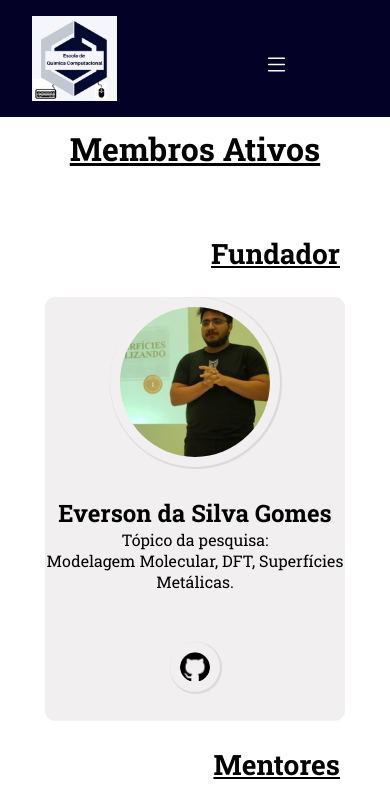
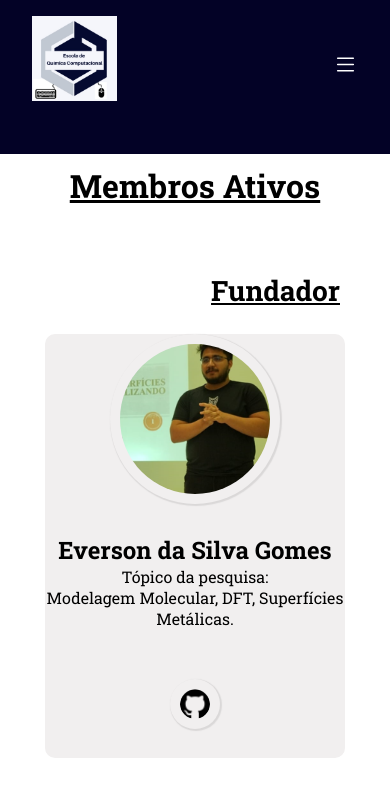
Before and after one commit to escola-quimica/Projeto-Quimica, a React (Vite) app: page /membros in a window 390 px wide. Shown: the top 790 px of the page. Built offline with nearby package versions, Linux system fonts and the light colour scheme.

Commit message:
navbar mobile

```diff
--- a/src/Components/Layouts/Navbar.css
+++ b/src/Components/Layouts/Navbar.css
@@ -1,5 +1,3 @@
-/* Navbar.css */
-
 header {
   width: 100%;
   background-color: #030226;
@@ -29,7 +27,7 @@ header > nav > ul {
   align-items: center;
   justify-content: center;
   gap: 25px;
-  transition: 2s;
+  transition: 1s all ease-in-out;
 }
 
 header > nav > ul > li > a {
@@ -49,26 +47,36 @@ header > nav > .mobile {
   header > nav {
     flex-direction: row-reverse;
     flex-wrap: wrap;
+    justify-content: space-between;
+    align-items: center;
   }
 
   header > nav > ul {
     display: none;
     width: 100%;
     flex-direction: column;
-    transition: 2s;
     margin-top: 1em;
-  }
-
-  header > nav > ul.mobile-menu-open {
-    display: flex;
   }
 
   header > nav > .mobile {
     width: 50%;
     display: block;
     color: white;
-    text-align: center;
+    text-align: right;
     margin-top: 1em;
+  }
+
+  header > nav > ul.mobile-menu-open {
+    display: flex;
+    flex-direction: row;
+    transform: translateX(0px);
+    padding: 2em;
+  }
+
+  ul.mobile-menu {
+    display: flex;
+    flex-direction: row;
+    transform: translateX(-500px);
   }
 
   header > nav > .mobile > .listMobile {
```
